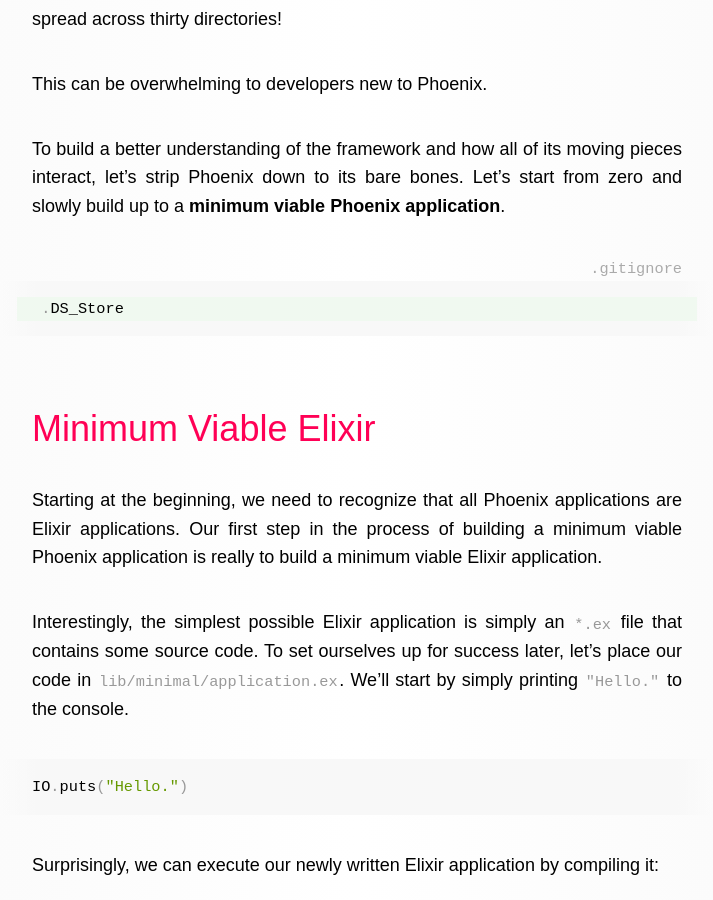
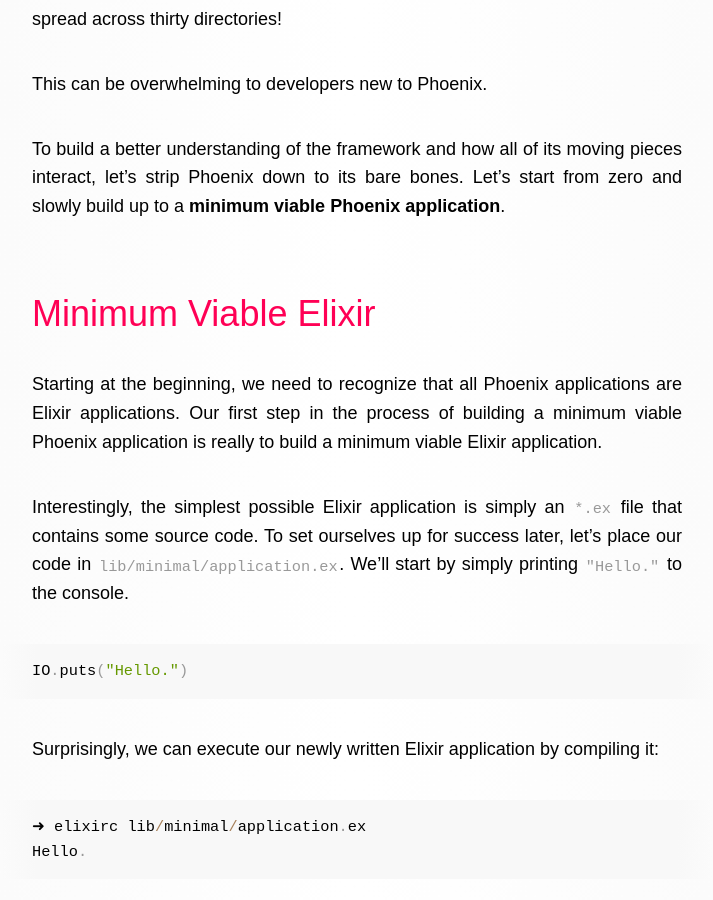
Before and after one commit to pcorey/pcorey.github.io, a Jekyll site: the page built from _posts/2019-05-20-minimum-viable-phoenix.markdown, in a window 1280 px wide and 900 px high, scrolled down 562 px. Shown: the whole window, without its empty margins (283-996 px from the left). Built offline with Jekyll 4.4.1, drawn with Linux system fonts in a browser that asks for light colours; nearby versions of some CDN libraries; some web fonts are replaced; comment, search, counter and statistics services are not loaded; some of the changed lines change nothing that is shown.

Commit message:
MVP link cleanup

```diff
--- a/_posts/2019-05-20-minimum-viable-phoenix.markdown
+++ b/_posts/2019-05-20-minimum-viable-phoenix.markdown
@@ -18,12 +18,6 @@
 This can be overwhelming to developers new to Phoenix.
 
 To build a better understanding of the framework and how all of its moving pieces interact, let’s strip Phoenix down to its bare bones. Let’s start from zero and slowly build up to a __minimum viable Phoenix application__.
-
-<p style='margin-bottom:-2rem;font-family:"fira-mono",monospace;font-size:0.85rem;color:#aaa;text-align:right;' class="diff-filename">.gitignore</p>
-<pre class='language-elixirDiff'><code class='language-elixirDiff'>
-+.DS_Store
-</code></pre>
-
 
 
 ## [Minimum Viable Elixir]({{page.repo}}/commit/4e2e319595415ff66fdc18679547ac49247979e7)
@@ -247,7 +241,7 @@
 end
 </code></pre>
 
-The [`__using__/1`{:.language-elixir} macro](https://github.com/phoenixframework/phoenix/blob/v1.4/lib/phoenix/endpoint.ex#L488-L497) in `Phoenix.Endpoint`{:.language-elixir} does quite a bit of heaving lifting. Among many other things, it loads the endpoint’s [initial configuration](https://github.com/phoenixframework/phoenix/blob/v1.4/lib/phoenix/endpoint.ex#L499-L515), sets up a [plug pipeline](https://github.com/phoenixframework/phoenix/blob/v1.4/lib/phoenix/endpoint.ex#L588-L613) using [`Plug.Builder`{:.language-elixir}](https://github.com/phoenixframework/phoenix/blob/v1.4/lib/phoenix/endpoint.ex#L590), and [defines helper functions](https://github.com/phoenixframework/phoenix/blob/v1.4/lib/phoenix/endpoint.ex#L621-L634) to describe our endpoint as an OTP process. If you’re curious about how Phoenix works at a low level, start your search here.
+The [`__using__/1`{:.language-elixir} macro](https://github.com/phoenixframework/phoenix/blob/714b21d3ab8d0329d26a48cf2cae98427df22a01/lib/phoenix/endpoint.ex#L488-L497) in `Phoenix.Endpoint`{:.language-elixir} does quite a bit of heaving lifting. Among many other things, it loads the endpoint’s [initial configuration](https://github.com/phoenixframework/phoenix/blob/714b21d3ab8d0329d26a48cf2cae98427df22a01/lib/phoenix/endpoint.ex#L499-L515), sets up a [plug pipeline](https://github.com/phoenixframework/phoenix/blob/714b21d3ab8d0329d26a48cf2cae98427df22a01/lib/phoenix/endpoint.ex#L588-L613) using [`Plug.Builder`{:.language-elixir}](https://github.com/phoenixframework/phoenix/blob/714b21d3ab8d0329d26a48cf2cae98427df22a01/lib/phoenix/endpoint.ex#L590), and [defines helper functions](https://github.com/phoenixframework/phoenix/blob/714b21d3ab8d0329d26a48cf2cae98427df22a01/lib/phoenix/endpoint.ex#L621-L634) to describe our endpoint as an OTP process. If you’re curious about how Phoenix works at a low level, start your search here.
 
 `Phoenix.Endpoint`{:.language-elixir} uses the value we provide in `:otp_app`{:.language-elixir} to look up configuration values for our application. Phoenix will complain if we don’t provide a bare minimum configuration entry for our endpoint, so we’ll add that to our `config/config.exs`{:.language-elixir} file:
 
@@ -294,7 +288,7 @@
 
 Once we’ve done that, we can fire up our application using `mix phx.server`{:.language-elixir} or `iex -S mix phx.server`{:.language-elixir} and see that our endpoint is listening on `localhost`{:.language-elixir} port `4000`{:.language-elixir}.
 
-Alternatively, if you want to use our old standby of `mix run`{:.language-elixir}, either configure Phoenix to serve all endpoints on startup, [which is what `mix phx.server`{:.language-elixir} does under the hood](https://github.com/phoenixframework/phoenix/blob/v1.4/lib/mix/tasks/phx.server.ex#L31):
+Alternatively, if you want to use our old standby of `mix run`{:.language-elixir}, either configure Phoenix to serve all endpoints on startup, [which is what `mix phx.server`{:.language-elixir} does under the hood](https://github.com/phoenixframework/phoenix/blob/714b21d3ab8d0329d26a48cf2cae98427df22a01/lib/mix/tasks/phx.server.ex#L31):
 
 <pre class='language-elixir'><code class='language-elixir'>
 config :phoenix, :serve_endpoints, true
@@ -371,7 +365,7 @@
 plug(MinimalWeb.Router)
 </code></pre>
 
-The `Phoenix.Router`{:.language-elixir} module [generates a handful of helpful macros](https://github.com/phoenixframework/phoenix/blob/v1.4/lib/phoenix/router.ex#L216), like [`match`{:.language-elixir}](https://github.com/phoenixframework/phoenix/blob/v1.4/lib/phoenix/router.ex#L433-L435), [`get`{:.language-elixir}, `post`{:.language-elixir}, etc…](https://github.com/phoenixframework/phoenix/blob/v1.4/lib/phoenix/router.ex#L437-L444) and configures itself to a [module-based plug](https://github.com/phoenixframework/phoenix/blob/v1.4/lib/phoenix/router.ex#L288). This is the reason we can seamlessly incorporate it in our endpoint using the `plug`{:.language-elixir} macro.
+The `Phoenix.Router`{:.language-elixir} module [generates a handful of helpful macros](https://github.com/phoenixframework/phoenix/blob/714b21d3ab8d0329d26a48cf2cae98427df22a01/lib/phoenix/router.ex#L216), like [`match`{:.language-elixir}](https://github.com/phoenixframework/phoenix/blob/714b21d3ab8d0329d26a48cf2cae98427df22a01/lib/phoenix/router.ex#L433-L435), [`get`{:.language-elixir}, `post`{:.language-elixir}, etc…](https://github.com/phoenixframework/phoenix/blob/714b21d3ab8d0329d26a48cf2cae98427df22a01/lib/phoenix/router.ex#L437-L444) and configures itself to a [module-based plug](https://github.com/phoenixframework/phoenix/blob/714b21d3ab8d0329d26a48cf2cae98427df22a01/lib/phoenix/router.ex#L288). This is the reason we can seamlessly incorporate it in our endpoint using the `plug`{:.language-elixir} macro.
 
 Now that our router is wired into our endpoint, let’s add a route to our application:
 
@@ -389,7 +383,7 @@
 end
 </code></pre>
 
-`Phoenix.Controller`{:.language-elixir}, like `Phoenix.Endpoint`{:.language-elixir} and `Phoenix.Router`{:.language-elixir} does quite a bit. It [establishes itself as a plug](https://github.com/phoenixframework/phoenix/blob/v1.4/lib/phoenix/controller/pipeline.ex#L7-L37) and by using [`Phoenix.Controller.Pipeline`{:.language-elixir}](https://github.com/phoenixframework/phoenix/blob/v1.4/lib/phoenix/controller.ex#L168), and it uses the `:namespace`{:.language-elixir} module we provide to do some [automatic layout and view module detection](https://github.com/phoenixframework/phoenix/blob/v1.4/lib/phoenix/controller.ex#L170-L171).
+`Phoenix.Controller`{:.language-elixir}, like `Phoenix.Endpoint`{:.language-elixir} and `Phoenix.Router`{:.language-elixir} does quite a bit. It [establishes itself as a plug](https://github.com/phoenixframework/phoenix/blob/714b21d3ab8d0329d26a48cf2cae98427df22a01/lib/phoenix/controller/pipeline.ex#L7-L37) and by using [`Phoenix.Controller.Pipeline`{:.language-elixir}](https://github.com/phoenixframework/phoenix/blob/714b21d3ab8d0329d26a48cf2cae98427df22a01/lib/phoenix/controller.ex#L168), and it uses the `:namespace`{:.language-elixir} module we provide to do some [automatic layout and view module detection](https://github.com/phoenixframework/phoenix/blob/714b21d3ab8d0329d26a48cf2cae98427df22a01/lib/phoenix/controller.ex#L170-L171).
 
  Because our controller module is essentially a glorified plug, we can expect Phoenix to pass `conn`{:.language-elixir} as the first argument to our specified controller function, and any user-provided parameters as the second argument. Just like any other plug’s `call/2`{:.language-elixir} function, our `index/2`{:.language-elixir} should return our (potentially modified) `conn`{:.language-elixir}:
 
@@ -409,7 +403,7 @@
 """)
 </code></pre>
 
-If we dig into [`html/2`{:.language-elixir}](https://github.com/phoenixframework/phoenix/blob/v1.4/lib/phoenix/controller.ex#L375-L377), we’ll find that it’s using Plug’s built-in `Plug.Conn.send_resp/3`{:.language-elixir} function:
+If we dig into [`html/2`{:.language-elixir}](https://github.com/phoenixframework/phoenix/blob/714b21d3ab8d0329d26a48cf2cae98427df22a01/lib/phoenix/controller.ex#L375-L377), we’ll find that it’s using Plug’s built-in `Plug.Conn.send_resp/3`{:.language-elixir} function:
 
 <pre class='language-elixir'><code class='language-elixir'>
 Plug.Conn.send_resp(conn, 200, """
```
